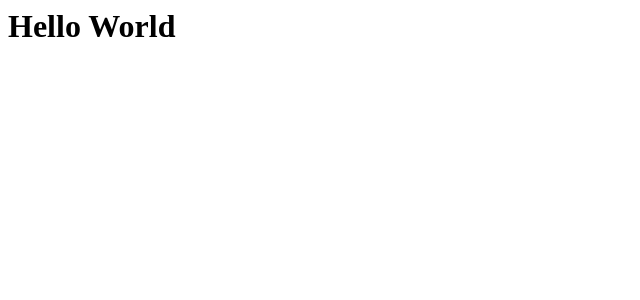
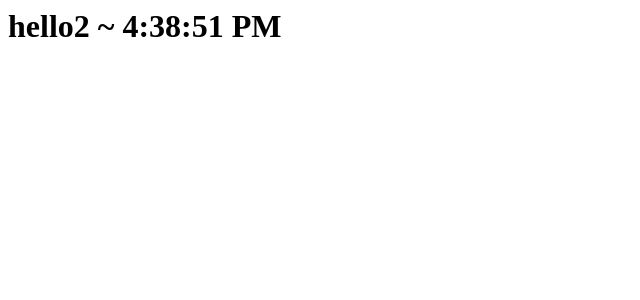
Before and after one commit to airmanxtw/reactApp1, a React app: page / in a window 1280 px wide. Shown: the top 300 px of the page, without its empty margins (0-640 px from the left). Built offline with nearby package versions, Linux system fonts and the light colour scheme.

Commit message:
class組件觀念

```diff
--- /dev/null
+++ b/src/components/hello2.js
@@ -0,0 +1,20 @@
+import React from "react";
+class Hello2 extends React.Component {
+    render() {
+        return <h1>hello2 ~ {this.state.date.toLocaleTimeString()}</h1>
+    }
+
+    constructor() {
+        super();
+        this.state = { date: new Date() };
+    }
+
+    componentDidMount() {
+        setInterval(() => {
+            this.setState({ date: new Date() });
+        }, 1000);
+    }
+
+}
+
+export { Hello2 }
--- a/src/index.jsx
+++ b/src/index.jsx
@@ -2,9 +2,10 @@ import React from 'react';
 import ReactDOM from 'react-dom';
 
 // * 載入組件
-import {Welcome} from "./components/hello.js";
+import { Welcome } from "./components/hello.js";
+import { Hello2 } from "./components/hello2";
 
-const element = <Welcome />;
+const element = <Hello2 />;
 
 // * React.js 起手式
 ReactDOM.render(
```
